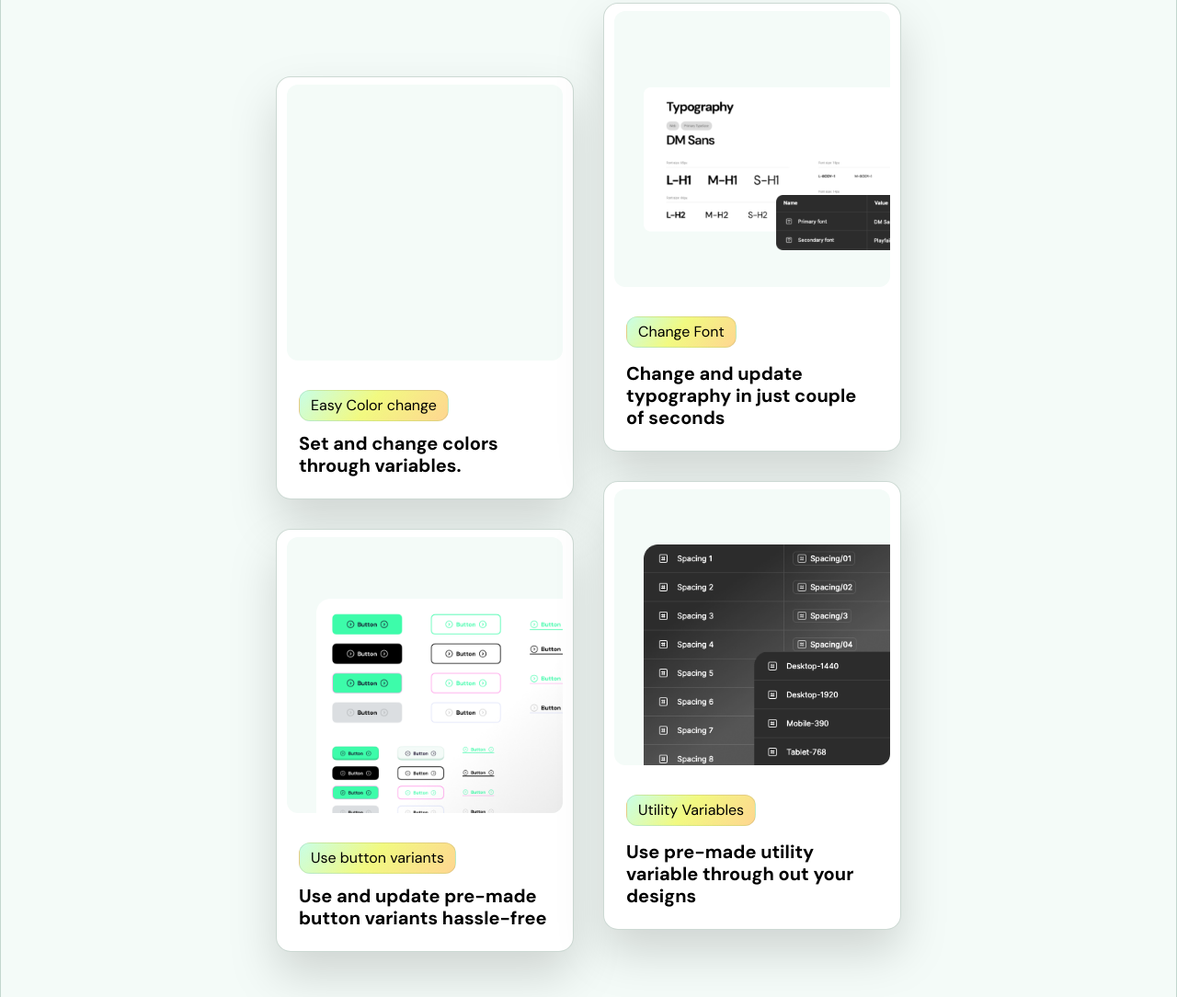
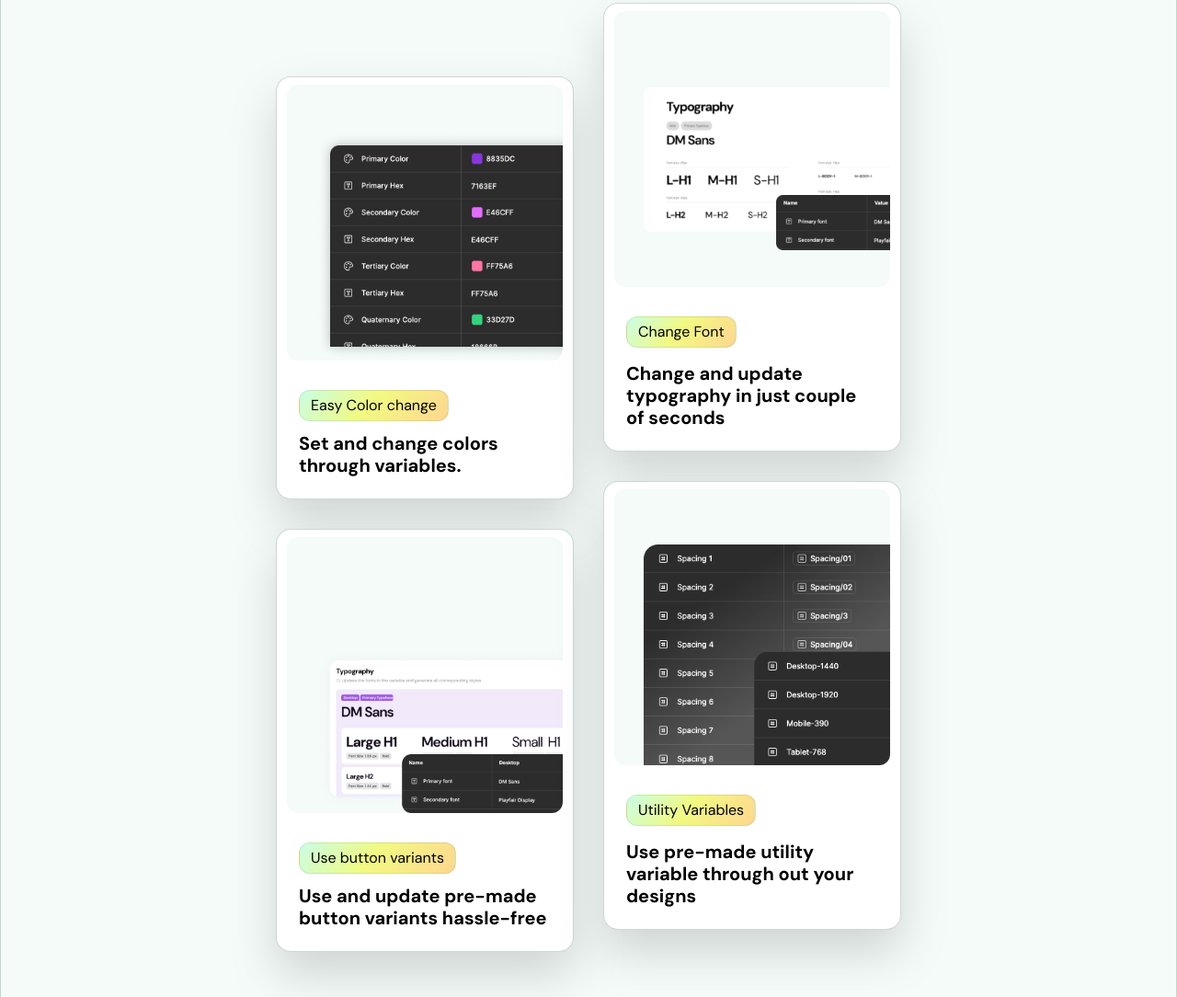
Before and after one commit to avishek-dey/Requisition-Token, a website: page index.html in a window 1280 px wide. Shown: the part 2211-3295 px from the top of the page at 92% size. Drawn offline with nearby package versions, Linux system fonts and the light colour scheme; a script that the page names is missing.

Commit message:
Update index.html

```diff
--- a/index.html
+++ b/index.html
@@ -186,7 +186,7 @@
 
         <div class="card group flex flex-col justify-center items-center gap-4 p-2 border border-brand_4/20 bg-white rounded-2xl drop-shadow-2xl aspect-square w-[324px]">
           <div class="img relative aspect-square w-[300px] bg-brand_5 overflow-hidden rounded-xl">
-            <img class="absolute z-20 bottom-0 right-[-2rem] group-hover:scale-105 transition-all" src="./assets/Image1.png" alt="">
+            <img class="absolute z-20 bottom-0 right-[-2rem] group-hover:scale-105 transition-all" src="./assets/image 1.png" alt="">
             <div class="absolute z-10 glow w-[400px] h-[400px] rounded-full blur-2xl opacity-0 group-hover:opacity-100 transition-opacity duration-200" style="background: linear-gradient(129.69deg, #3dfca948 0%, #e6f51489 47%, #fea1016f 100%);"></div>
           </div>
 
@@ -198,7 +198,7 @@
 
         <div class="card group flex flex-col justify-center items-center gap-4 p-2 border border-brand_4/20 bg-white rounded-2xl drop-shadow-2xl aspect-square w-[324px]">
           <div class="img relative aspect-square w-[300px] bg-brand_5 overflow-hidden rounded-xl">
-            <img class="absolute z-20 bottom-0 right-[-2rem] group-hover:scale-105 transition-all" src="./assets/Image3.png" alt="">
+            <img class="absolute z-20 bottom-0 right-[-2rem] group-hover:scale-105 transition-all" src="./assets/Group 5.png" alt="">
             <div class="absolute z-10 glow w-[400px] h-[400px] rounded-full blur-2xl opacity-0 group-hover:opacity-100 transition-opacity duration-200" style="background: linear-gradient(129.69deg, #3dfca948 0%, #e6f51489 47%, #fea1016f 100%);"></div>
           </div>
 
```
